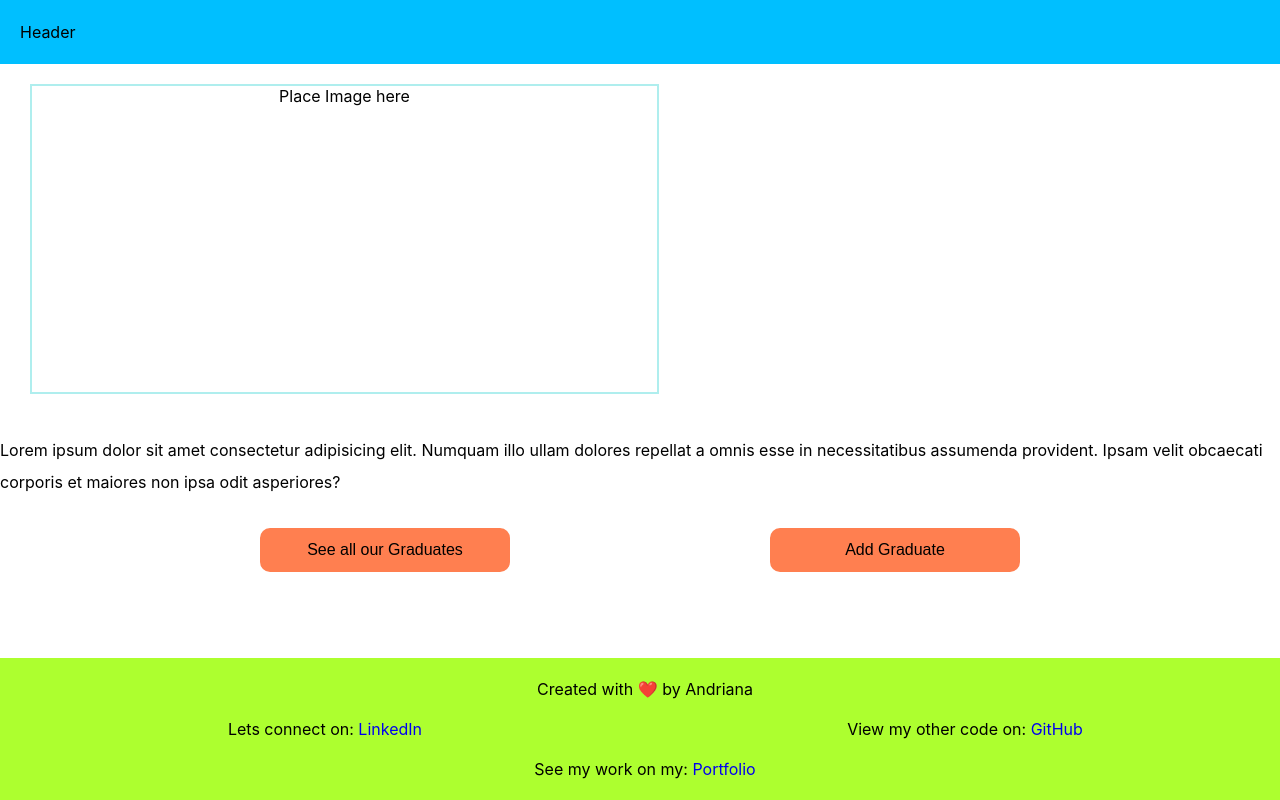
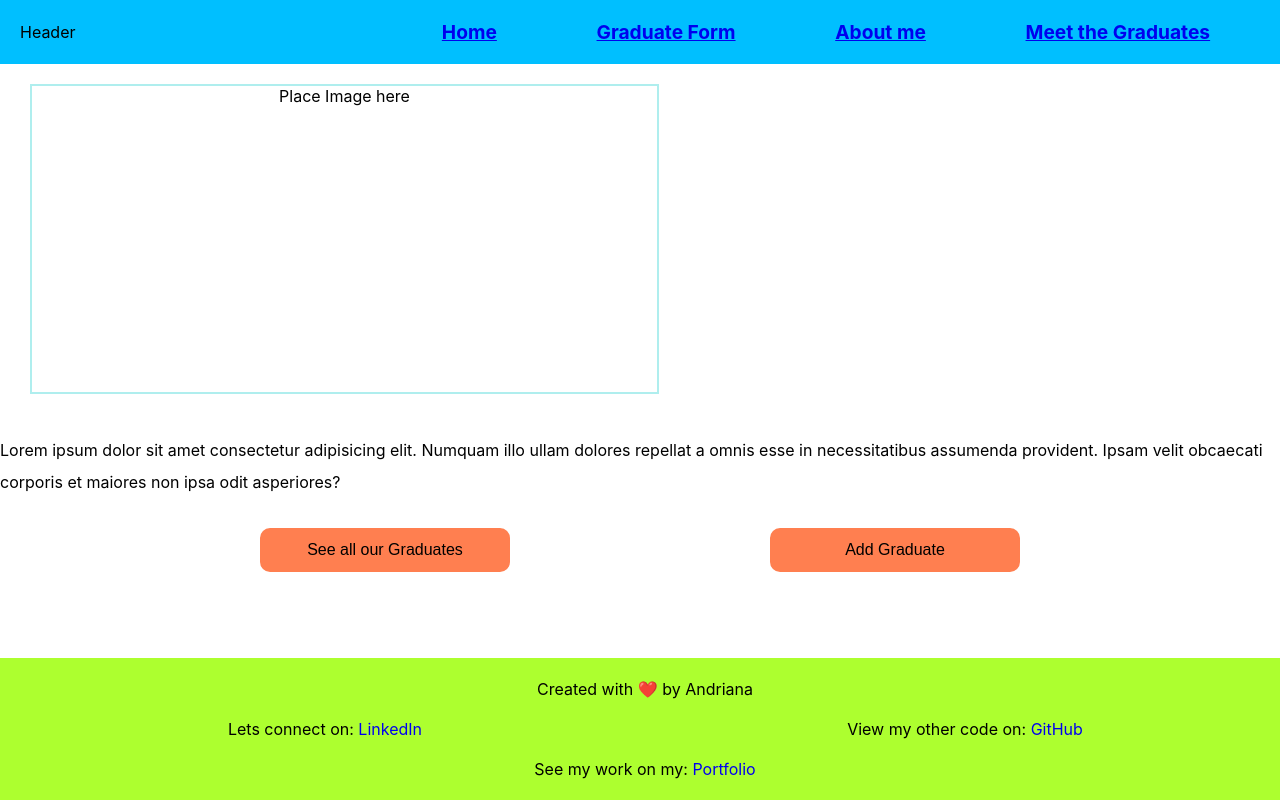
Before and after one commit to AndrianaOS/graduates-page, a React (Create React App) app: page / in a window 1280 px wide. Built offline with nearby package versions, Linux system fonts and the light colour scheme; the HTML template or start-up script is replaced by a standard one.

Commit message:
Include menu in header
Include menu list in header to display on a bigger screen. Menu icon disappears at 1000px

```diff
--- a/src/components/Header/Header.jsx
+++ b/src/components/Header/Header.jsx
@@ -17,6 +17,12 @@ const Header = () => {
         </div>
       )}
       {showMenu && <Navbar handleClose={handleClose} showMenu={showMenu} />}
+      <section className="menu-list">
+        <a href="/">Home</a>
+        <a href="/form">Graduate Form</a>
+        <a href="/about">About me</a>
+        <a href="/graduates">Meet the Graduates</a>
+      </section>
     </header>
   );
 };
```
